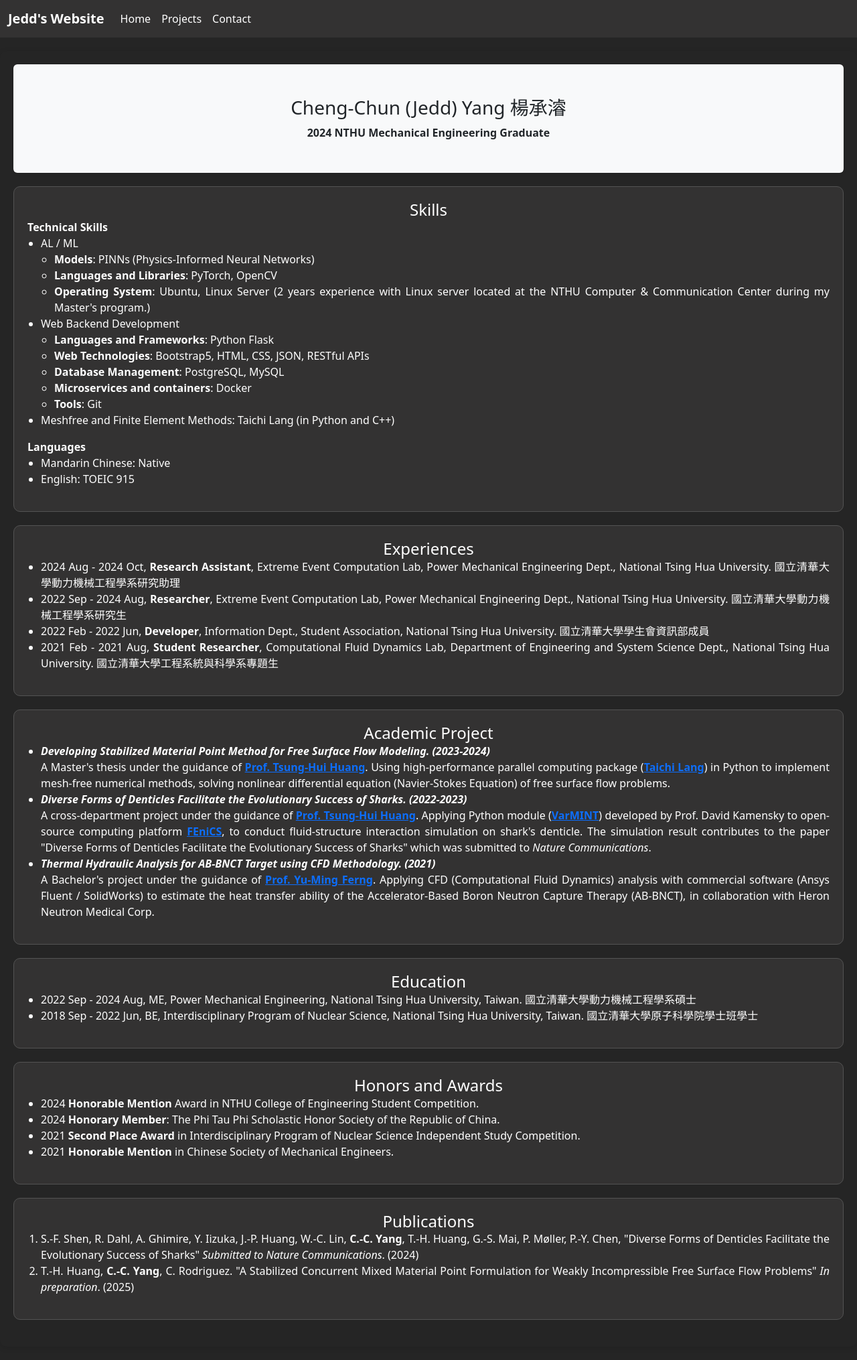
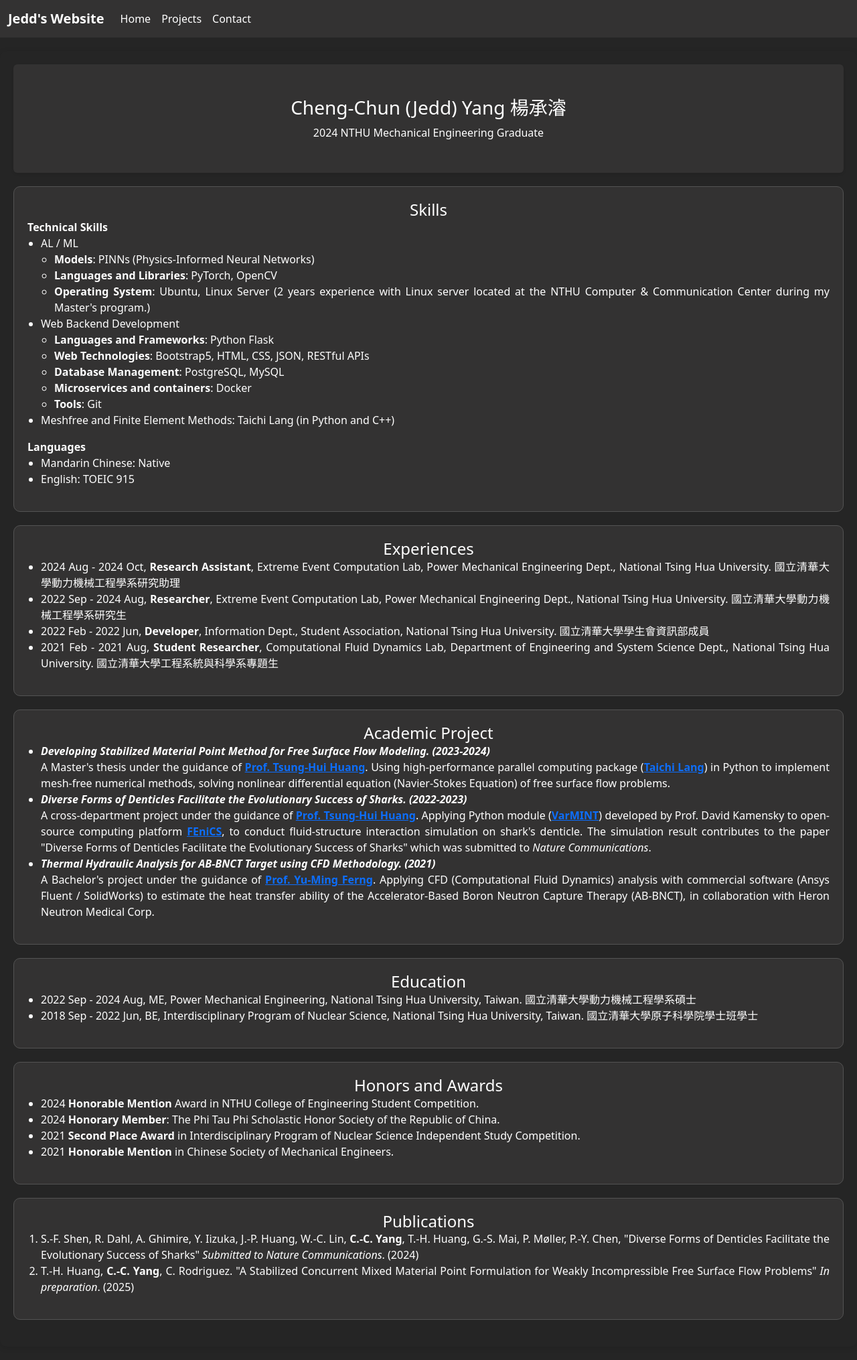
Before and after one commit to jeddiot/jedd-cv, a Jekyll site: the page built from index.html, in a window 1280 px wide. Shown: the whole page at 67% size. Built offline with Jekyll 4.4.1, drawn with Linux system fonts in a browser that asks for light colours.

Commit message:
Updated style.css

```diff
--- a/index.html
+++ b/index.html
@@ -2,10 +2,9 @@
 layout: base
 title: Jedd's Website - Home
 ---
-<div class="jumbotron text-center py-5 bg-light shadow-sm rounded" id = "bio">
-    <!-- <h2>Biography</h2> -->
-    <h3 style="text-align: center;">Cheng-Chun (Jedd) Yang 楊承濬</h3>
-    <p style="margin: 0; text-align: center;"><b>2024 NTHU Mechanical Engineering Graduate</b></p>
+<div class="jumbotron text-center py-5 bg-custom shadow-sm rounded" id="bio">
+    <h3 class="text-white">Cheng-Chun (Jedd) Yang 楊承濬</h3>
+    <p class="text-white" style="margin: 0;">2024 NTHU Mechanical Engineering Graduate</p>
 </div>
 
 <div class="other" id = "skills">
--- a/style.css
+++ b/style.css
@@ -96,3 +96,4 @@ figcaption {
 .nav-link:hover {color: #f8f9fa !important;}
 /* Optional: Navbar brand hover effect */
 .navbar-brand:hover {color: #f8f9fa !important;}
+.text-white {color: white !important;}
```
